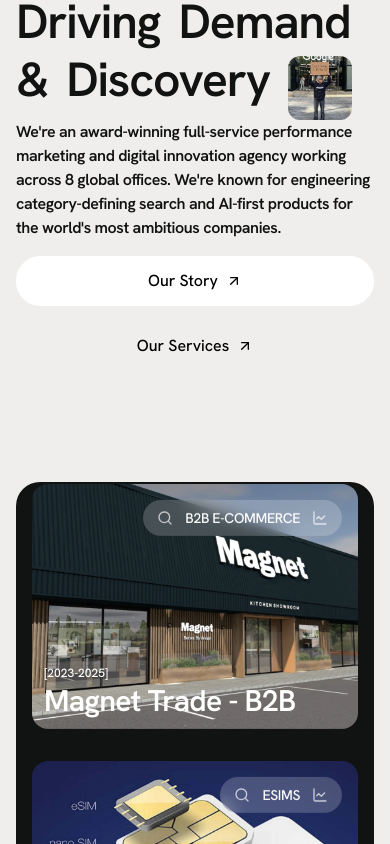
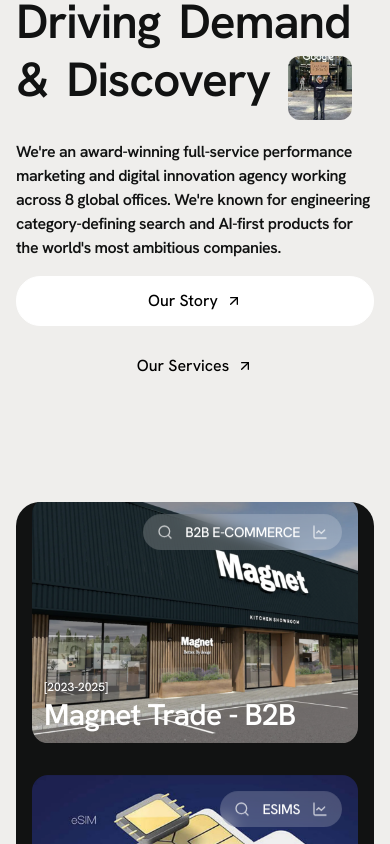
Before and after one commit to RahulKhanSuvo/rise-at-seven, a Next.js app: page / in a window 390 px wide. Shown: the part 1120-1964 px from the top of the page. Built offline with nearby package versions, Linux system fonts and the light colour scheme.

Commit message:
fix: adjust top margin for agency description on mobile view

```diff
--- a/src/components/agencyLogoMrq/Agencies.tsx
+++ b/src/components/agencyLogoMrq/Agencies.tsx
@@ -38,7 +38,7 @@ export default function Agencies() {
               </div>
             </div>
           </div>
-          <p className="text-justify-start text-grey-900 md:mt-10 md:hidden font-semibold tracking-tight">
+          <p className="text-justify-start text-grey-900 mt-5 md:mt-10 md:hidden font-semibold tracking-tight">
             We&apos;re an award-winning full-service performance marketing and
             digital innovation agency working across 8 global offices.
             We&apos;re known for engineering category-defining search and
```
